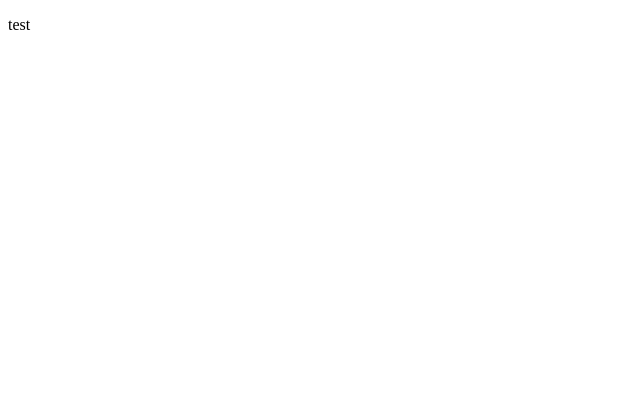
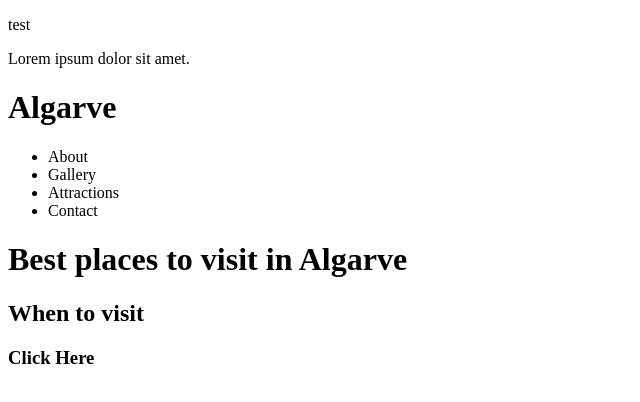
Before and after one commit to nishinivedita/single-page-website, a plain HTML site: page index.html in a window 1280 px wide. Shown: the whole page, without its empty margins (0-640 px from the left). Drawn offline with Linux system fonts and the light colour scheme.

```diff
--- a/index.html
+++ b/index.html
@@ -10,3 +10,57 @@
     <p>test </p>
 </body>
 </html>
+<p>Lorem ipsum dolor sit amet.</p>
+<div></div>
+<!DOCTYPE html>
+
+<html>
+
+<head>
+	<meta charset="utf-8">
+	<meta name="viewport" content="width=device-width, initial-scale=1">
+	<title>Barcelona</title>
+</head>
+
+<body>
+	<!-- top bar -->
+	<div>
+		<!-- title -->
+		<h1>Algarve</h1>
+		<!-- navigation -->
+		<nav>
+			<ul>
+			<!-- 4 items -->
+				<li>About</li>
+				<li>Gallery</li>
+				<li>Attractions</li>
+				<li>Contact</li>
+			</ul>
+		</nav>
+	<!-- end top bar -->
+	</div>
+
+	<!-- splash screen -->
+    <div></div>
+	<!-- with background image -->
+		<!-- heading -->
+        <h1>Best places to visit in Algarve</h1>
+		<!-- subheading -->
+        <h2>When to visit</h2>
+		<!-- button -->
+        <h3>Click Here</h3>
+	<!-- end splash screen -->
+
+	<!-- About  -->
+		<!-- About -->
+		<!-- back to top link -->
+		<!-- google map -->
+		<!-- text paragraph -->
+		<!-- text paragraph -->
+		<!-- text paragraph -->
+		<!-- text paragraph -->
+	<!-- end location -->
+
+</body>
+
+</html>
```
